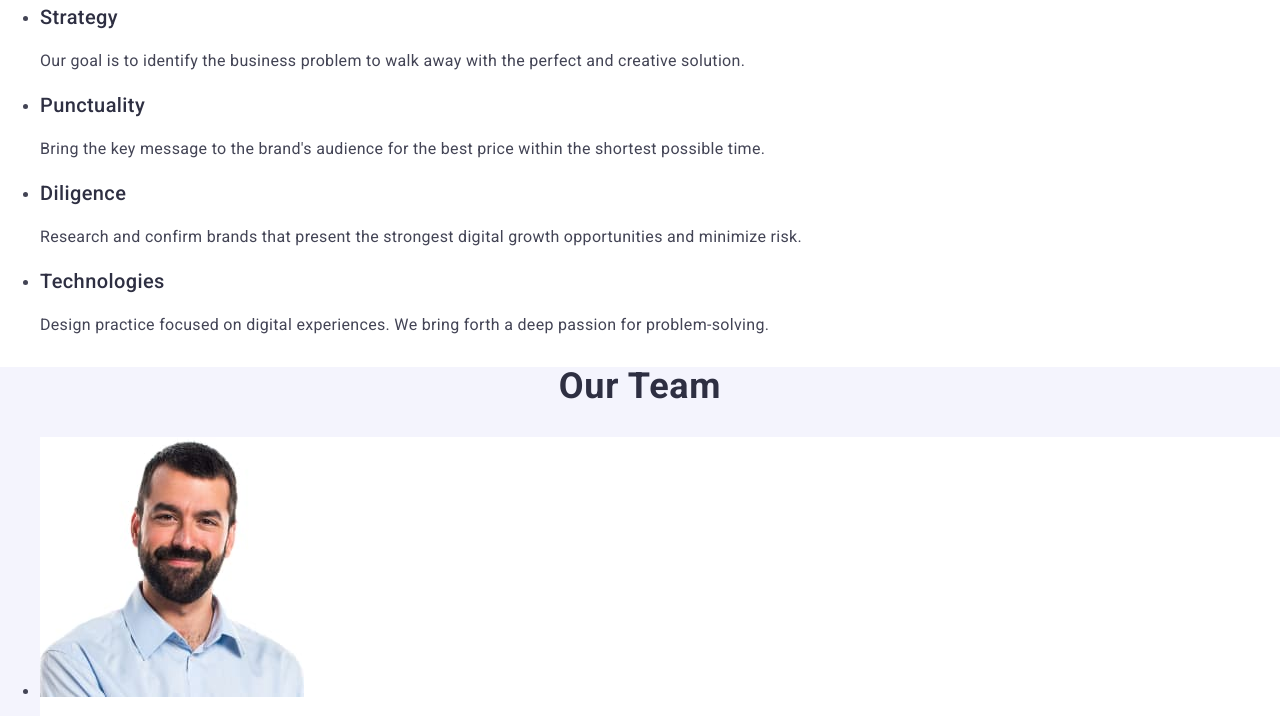
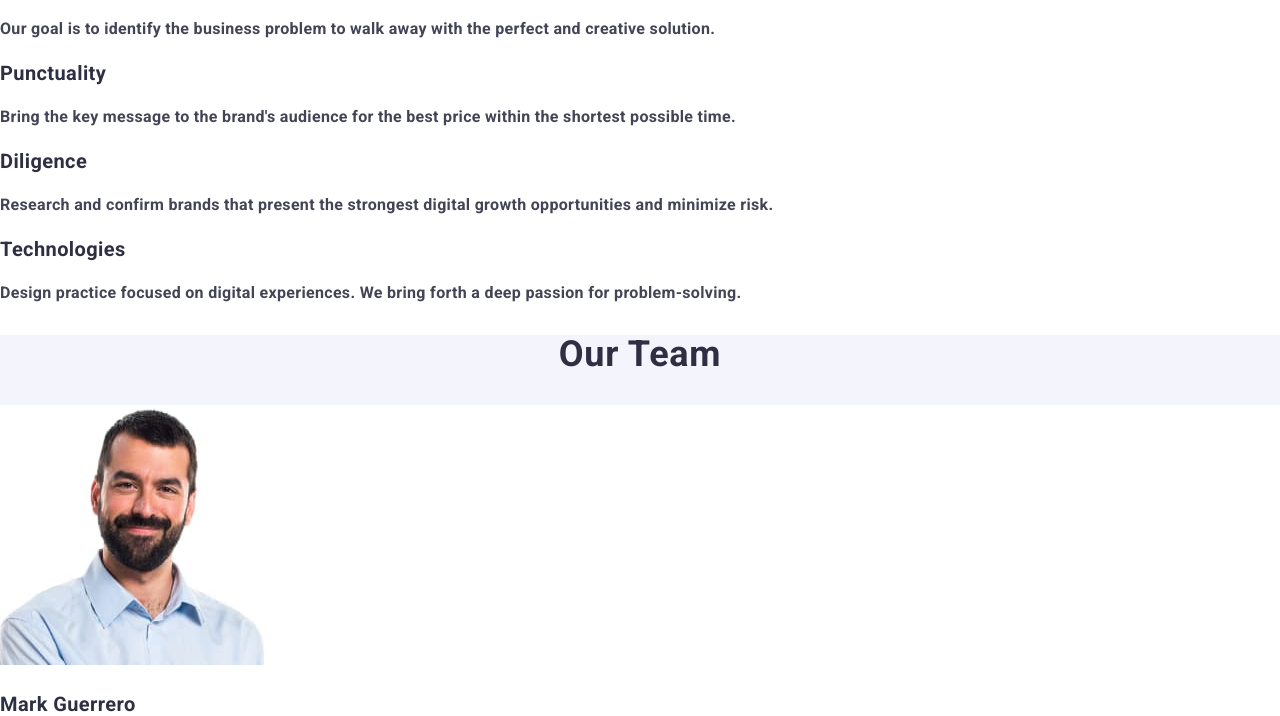
Before and after one commit to LisTRK/goit-markup-hw-02, a plain HTML site: page index.html in a window 1280 px wide. Shown: the part 374-1090 px from the top of the page. Drawn offline with nearby package versions, Linux system fonts and the light colour scheme.

Commit message:
correct mistake

```diff
--- a/css/styles.css
+++ b/css/styles.css
@@ -8,6 +8,13 @@ body {
 
     background-color: #FFFFFF;
     color:#434455;
+}
+
+ul,
+ol {
+    list-style-type: none;
+    padding-left: 0;
+    margin: 0;
 }
 
 /* #end region base */
--- a/index.html
+++ b/index.html
@@ -12,7 +12,7 @@
     <link rel="preconnect" href="https://fonts.googleapis.com">
     <link rel="preconnect" href="https://fonts.gstatic.com" crossorigin>
     <link
-        href="https://fonts.googleapis.com/css2?family=Montserrat:ital,wght@0,100..900;1,100..900&family=Poppins:wght@700&family=Raleway:ital,wght@0,100..900;1,100..900&family=Roboto:ital,wght@0,100;0,300;0,400;0,500;0,700;0,900;1,100;1,300;1,400;1,500;1,700;1,900&display=swap"
+        href="https://fonts.googleapis.com/css2?family=Raleway:ital,wght@0,100..900;1,100..900&family=Roboto:wght@700&display=swap"
         rel="stylesheet">
 
     <link rel="stylesheet" href="./prettierrc.json">
```
